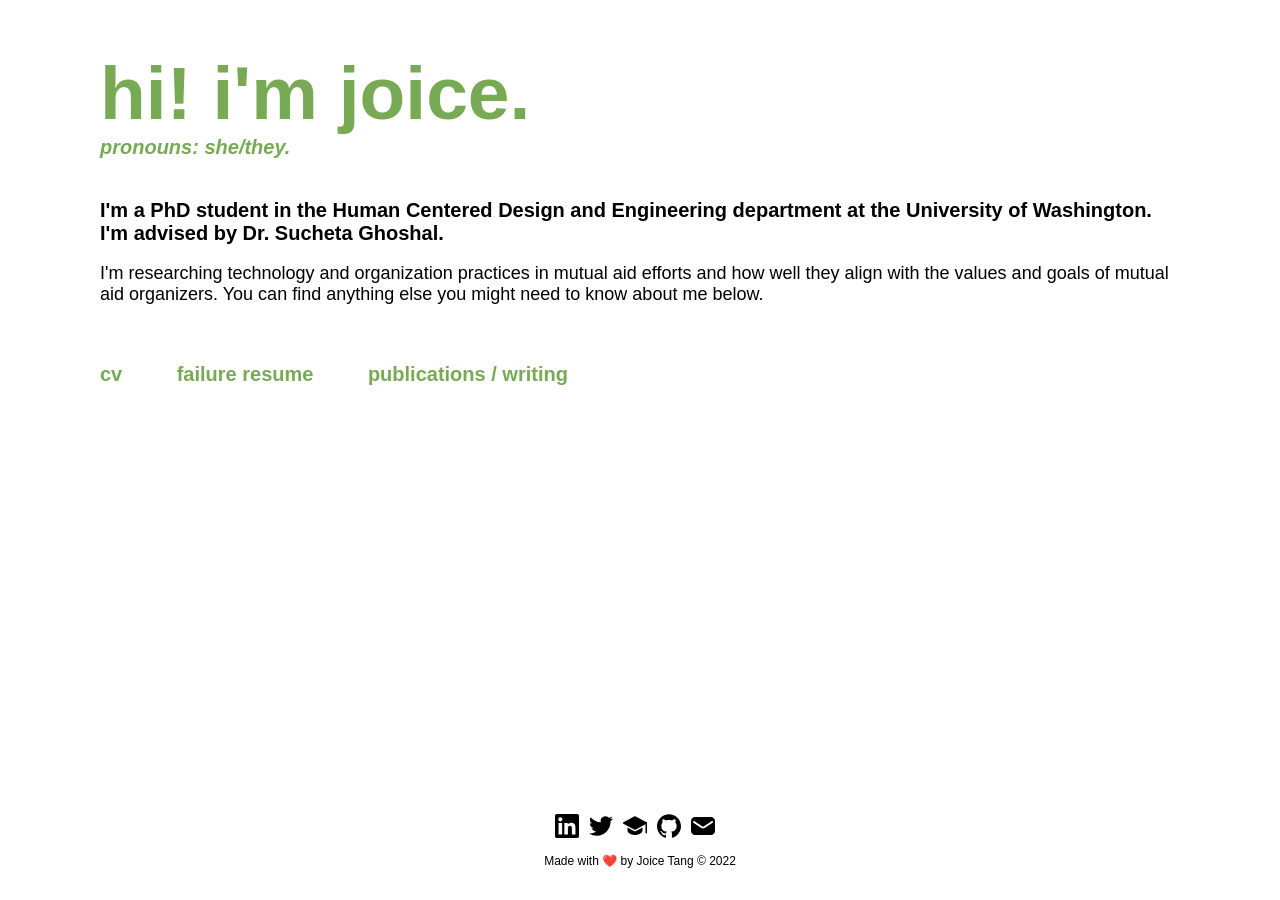
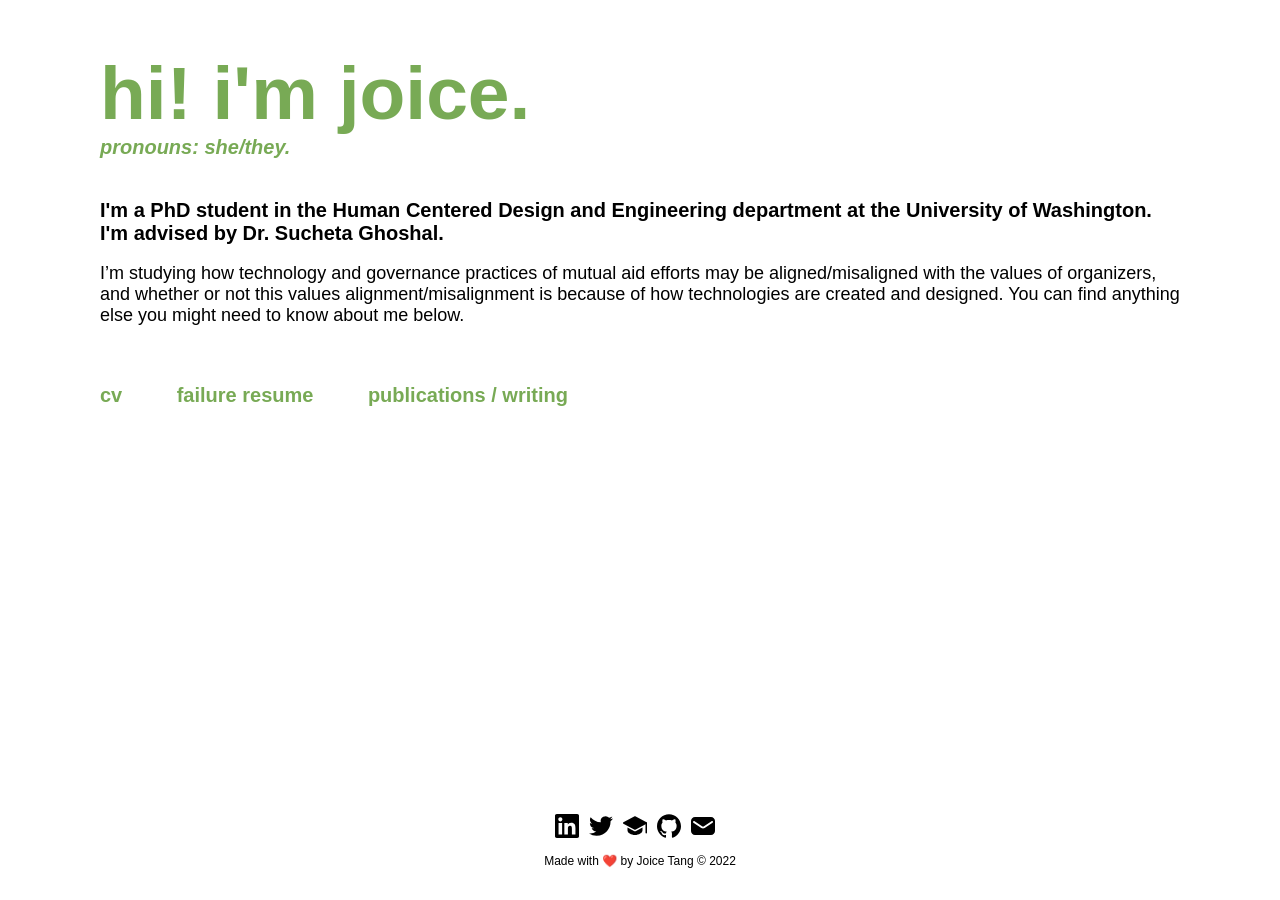
Before and after one commit to joitng/joitng.github.io, a Jekyll site: the page built from index.html, in a window 1280 px wide. Built offline with Jekyll 4.4.1, drawn with Linux system fonts in a browser that asks for light colours.

Commit message:
Update index.html

```diff
--- a/index.html
+++ b/index.html
@@ -11,7 +11,7 @@ title: joice tang 🌻
         <h4 class="subtitle">pronouns: she/they.</h4>
     </div>
     <h4>I'm a PhD student in the Human Centered Design and Engineering department at the University of Washington. I'm advised by Dr. Sucheta Ghoshal.</h4>
-    <p>I'm researching technology and organization practices in mutual aid efforts and how well they align with the values and goals of mutual aid organizers. You can find anything else you might need to know about me below.</p>
+    <p>I’m studying how technology and governance practices of mutual aid efforts may be aligned/misaligned with the values of organizers, and whether or not this values alignment/misalignment is because of how technologies are created and designed. You can find anything else you might need to know about me below.</p>
 </div>
 
 <div id="main-links">
```
